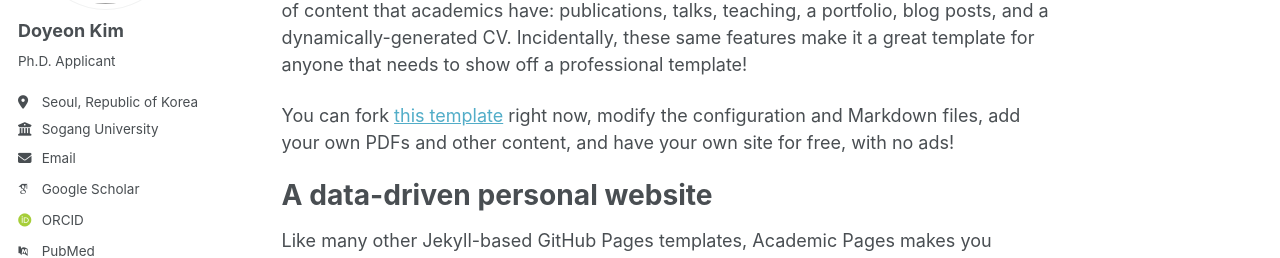
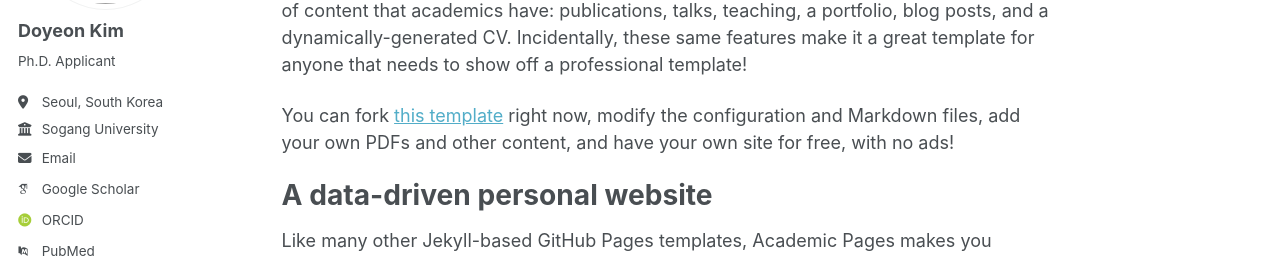
Before and after one commit to jshine0914/jshine0914.github.io, a Jekyll site: the page built from _pages/about.md, in a window 1280 px wide. Shown: the part 307-565 px from the top of the page. Built offline with Jekyll 4.4.1, drawn with Linux system fonts in a browser that asks for light colours; some web fonts are replaced; a script bundle is joined from its source files by our own code; library files that are not in the unit come from our copies.

Commit message:
Update _config.yml

```diff
--- a/_config.yml
+++ b/_config.yml
@@ -27,7 +27,7 @@ author:
   name             : "Doyeon Kim"
   pronouns         : # example: "she/her"
   bio              : "Ph.D. Applicant"
-  location         : "Seoul, Republic of Korea"
+  location         : "Seoul, South Korea"
   employer         : "Sogang University"
   uri              : # URL
   email            : "doyeonkim2002@gmail.com"
```
